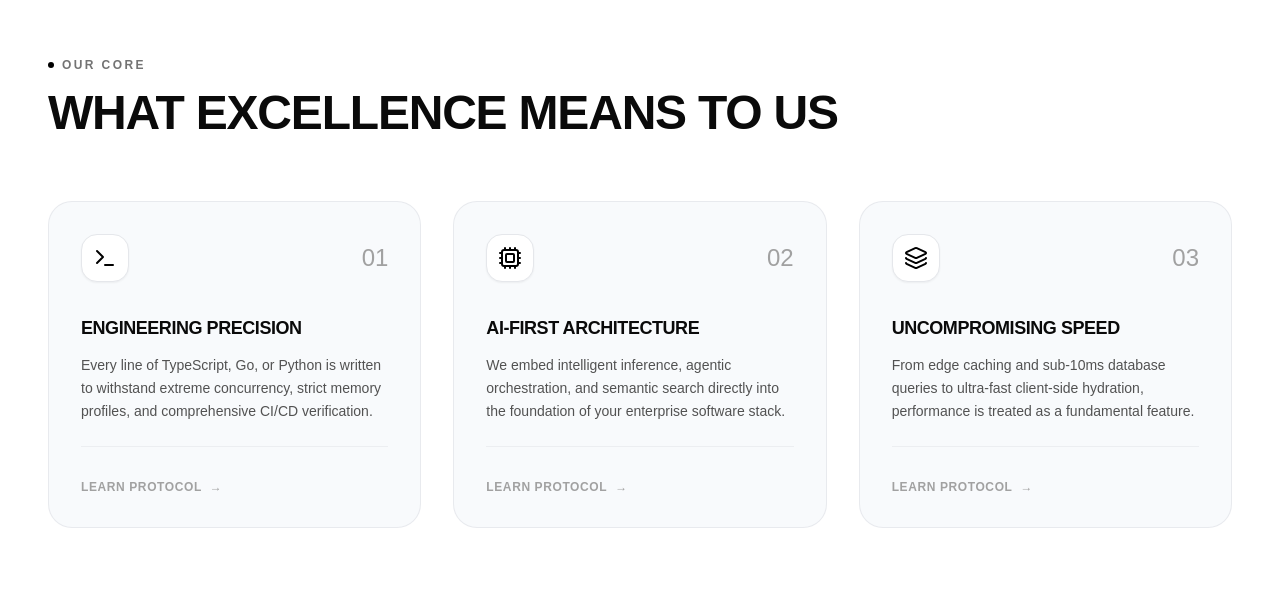
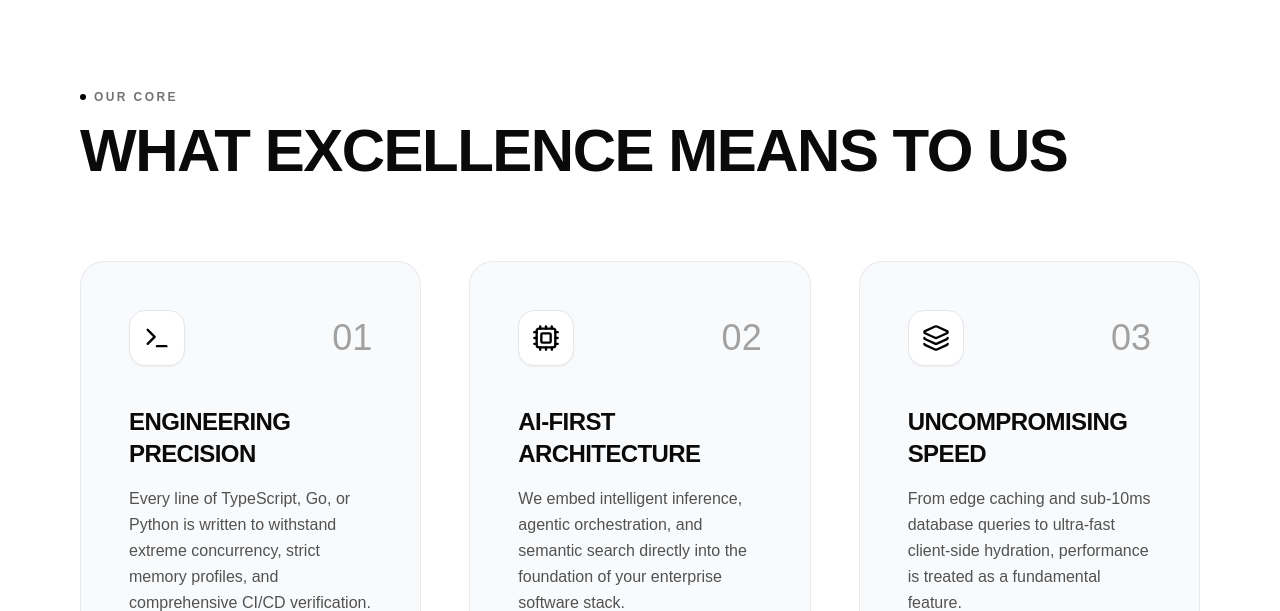
Before and after one commit to ruhul2003/VALENCE, a Next.js app: page / in a window 1280 px wide. Shown: the part 3069-3680 px from the top of the page. Built offline with nearby package versions, Linux system fonts and the light colour scheme; a web font is replaced by a local one.

Commit message:
Widen core values container and optimize pillar card grid proportions.

```diff
--- a/src/components/CoreValuesSection.jsx
+++ b/src/components/CoreValuesSection.jsx
@@ -29,48 +29,48 @@ export default function CoreValuesSection() {
   ];
 
   return (
-    <section className="py-20 lg:py-28 bg-white border-t border-gray-100">
-      <div className="max-w-7xl mx-auto px-6 sm:px-8 lg:px-12">
+    <section className="py-24 lg:py-36 bg-white border-t border-gray-100">
+      <div className="max-w-[1600px] mx-auto px-6 sm:px-10 lg:px-16 xl:px-20">
         {/* Section Header */}
-        <div className="space-y-4 mb-16">
+        <div className="space-y-4 mb-16 lg:mb-20">
           <div className="inline-flex items-center gap-2 text-xs font-bold tracking-[0.2em] text-neutral-500 uppercase">
             <span className="w-1.5 h-1.5 rounded-full bg-black" />
             <span>OUR CORE</span>
           </div>
-          <h2 className="text-3xl sm:text-4xl lg:text-5xl font-extrabold uppercase tracking-tight text-neutral-950">
+          <h2 className="text-3xl sm:text-4xl lg:text-5xl xl:text-6xl font-extrabold uppercase tracking-tight text-neutral-950">
             WHAT EXCELLENCE MEANS TO US
           </h2>
         </div>
 
         {/* 3 Pillars Grid */}
-        <div className="grid grid-cols-1 md:grid-cols-3 gap-8">
+        <div className="grid grid-cols-1 md:grid-cols-3 gap-8 lg:gap-10 xl:gap-12">
           {values.map((val) => {
             const Icon = val.icon;
             return (
               <div
                 key={val.number}
-                className="group relative rounded-3xl p-8 bg-[#F8FAFC] border border-gray-200/80 hover:border-black/30 hover:bg-white transition-all duration-300 hover:shadow-xl flex flex-col justify-between"
+                className="group relative rounded-3xl p-8 sm:p-10 lg:p-12 bg-[#F8FAFC] border border-gray-200/80 hover:border-black/30 hover:bg-white transition-all duration-300 hover:shadow-2xl flex flex-col justify-between"
               >
                 <div>
-                  <div className="flex items-center justify-between mb-8">
-                    <div className="w-12 h-12 rounded-2xl bg-white border border-gray-200 shadow-xs flex items-center justify-center text-black group-hover:bg-black group-hover:text-white transition-colors duration-300">
-                      <Icon className="w-6 h-6" />
+                  <div className="flex items-center justify-between mb-8 sm:mb-10">
+                    <div className="w-14 h-14 rounded-2xl bg-white border border-gray-200 shadow-xs flex items-center justify-center text-black group-hover:bg-black group-hover:text-white transition-colors duration-300">
+                      <Icon className="w-7 h-7" />
                     </div>
-                    <span className="text-2xl font-light text-neutral-400 group-hover:text-black transition-colors">
+                    <span className="text-3xl sm:text-4xl font-light text-neutral-400 group-hover:text-black transition-colors">
                       {val.number}
                     </span>
                   </div>
 
-                  <h3 className="text-lg font-bold tracking-tight text-neutral-950 uppercase mb-3">
+                  <h3 className="text-xl sm:text-2xl font-bold tracking-tight text-neutral-950 uppercase mb-4">
                     {val.title}
                   </h3>
 
-                  <p className="text-sm text-neutral-600 leading-relaxed">
+                  <p className="text-sm sm:text-base text-neutral-600 leading-relaxed font-normal">
                     {val.description}
                   </p>
                 </div>
 
-                <div className="pt-8 mt-6 border-t border-gray-200/60 flex items-center text-xs font-bold uppercase tracking-wider text-neutral-400 group-hover:text-black transition-colors">
+                <div className="pt-8 sm:pt-10 mt-8 border-t border-gray-200/60 flex items-center text-xs font-bold uppercase tracking-wider text-neutral-400 group-hover:text-black transition-colors">
                   <span>Learn Protocol</span>
                   <span className="ml-2 font-normal transition-transform group-hover:translate-x-1">→</span>
                 </div>
```
